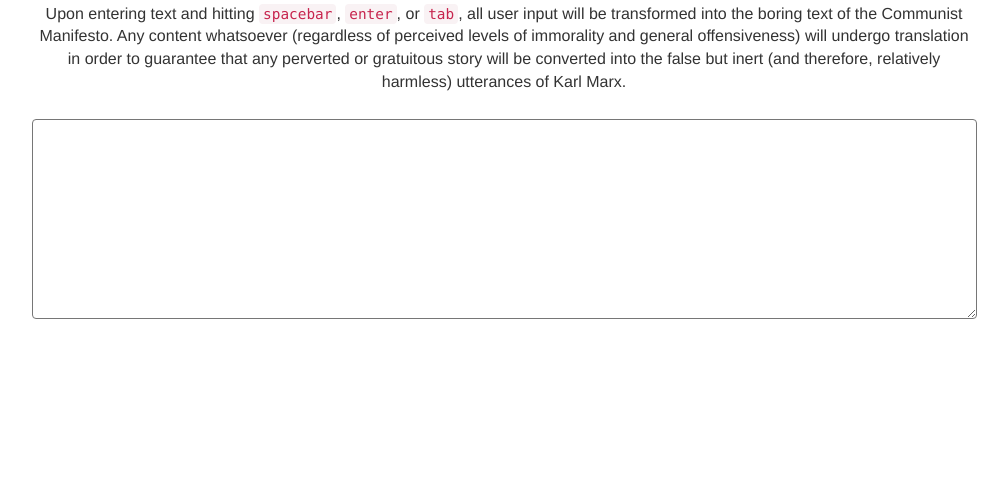
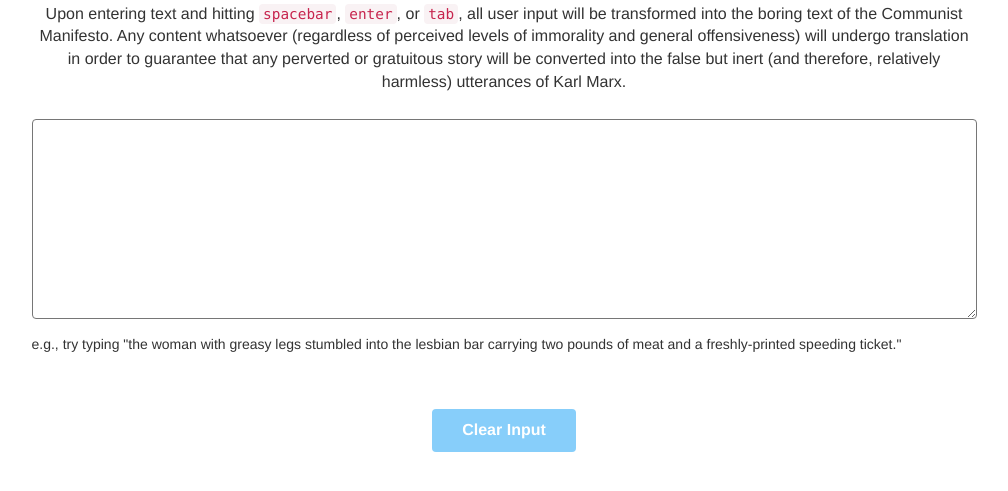
Before and after one commit to jeffreysbrother/PG-ification, a website: page index.html in a window 1280 px wide. Shown: the part 97-588 px from the top of the page, without its empty margins (136-1144 px from the left). Drawn offline with nearby package versions, Linux system fonts and the light colour scheme.

Commit message:
added button, styling

```diff
--- a/index.html
+++ b/index.html
@@ -22,6 +22,8 @@
   <div class="row">
     <div class="col-md-10 col-md-offset-1">
       <textarea name="name"></textarea>
+      <p class="tiny">e.g., try typing "the woman with greasy legs stumbled into the lesbian bar carrying two pounds of meat and a freshly-printed speeding ticket."</p>
+      <button class="clear">Clear Input</button>
     </div>
   </div>
 </div>
@@ -30,7 +32,7 @@
 
 <script>
 
-  var communist = ["In ", "the ", "earlier ", "epochs ", "of ", "history ", "we ", "find ", "almost "];
+  var communist = ["In ", "the ", "earlier ", "epochs ", "of ", "history, ", "we ", "find ", "almost ", "everywhere ", "a ", "complicated ", "arrangement ", "of ", "society ", "into ", "various ", "orders, ", "a ", "manifold ", "gradation ", "of ", "social ", "rank. "];
   var newArray = [];
   var item;
 
@@ -46,6 +48,10 @@
      }
   });
 
+  $('.clear').click(function(){
+    $('textarea').val('');
+  });
+
 
 </script>
 </body>
--- a/style.css
+++ b/style.css
@@ -15,3 +15,31 @@
 p {
   font-size: 16px;
 }
+
+p.tiny {
+  font-size: 14px;
+}
+
+button.clear {
+  position: relative;
+  top: 45px;
+  display: block;
+  margin: 0 auto;
+  color: #fff;
+  background-color: #87CEFA;
+  /*background-color: #8FBC8F;*/
+  border: none;
+  padding: 10px 30px;
+  font-weight: bold;
+  font-size: 16px;
+  border-radius: 4px;
+  transition: background-color 0.4s ease;
+}
+
+button:hover {
+  background-color: #FFB6C1;
+}
+
+button:focus {
+  outline:0;
+}
```
